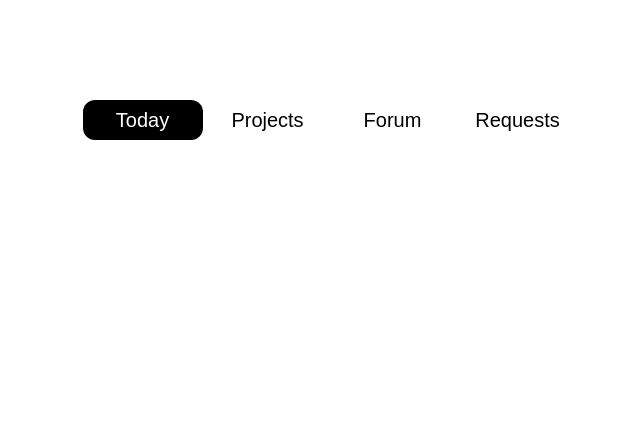
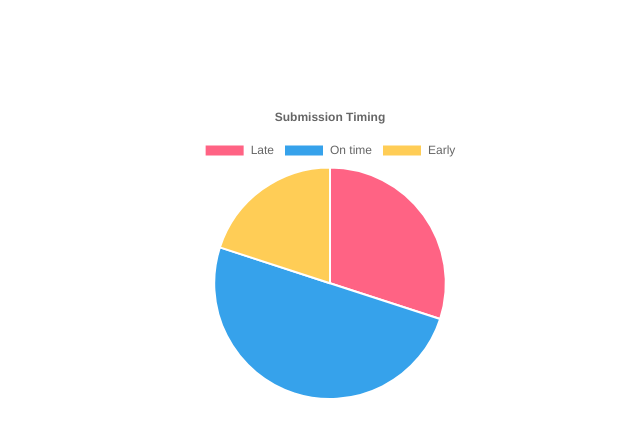
Before and after one commit to 17nbist/COB290-2025-Team-5, a Next.js app: page /dashboard in a window 1280 px wide. Shown: the top 436 px of the page, without its empty margins (310-950 px from the left). Built offline with nearby package versions, Linux system fonts and the light colour scheme.

Commit message:
added piechart

```diff
--- a/src/app/dashboard/page.js
+++ b/src/app/dashboard/page.js
@@ -1,15 +1,23 @@
 "use client";
 import Card from "@/components/Card";
 import NavBar  from "@/components/NavBar";
+import PieChart from "@/components/PieChart";
 import { useEffect, useState } from "react";
 
 export default function Dashboard() {
   const navItems = ["Today", "Projects", "Forum", "Requests"]
   const [activeTab, setActiveTab] = useState(navItems[0]);
-
+    var InputDataExample = {
+    "labels" : ["Late", "On time", "Early"],
+    "dataSetLabel" : "submission(%)",
+    "data" : [17,60,23],
+    "title" : "Submission Timing"
+}
   return (
     <div style={{display: "flex", justifyContent : "center", marginTop : "100px"}}>
-      <NavBar items={navItems} activeTab={activeTab} setActiveTab={setActiveTab}/>
+      {/* <NavBar items={navItems} activeTab={activeTab} setActiveTab={setActiveTab}/>
+      */}
+      <PieChart InputData={InputDataExample}></PieChart>
     </div>
   );
 }
--- a/src/components/Card.js
+++ b/src/components/Card.js
@@ -2,8 +2,8 @@ export default function Card({children, style}) {
   const defaultStyle = {
     padding: "20px",
     borderRadius: "8px",
-    border: "1px solid #dddddd",
-    backgroundColor: "#ffffff",
+    border: "1px solid #000000",
+    backgroundColor: "#ff0000ff",
     boxShadow: "0 2px 8px rgba(0,0,0,0.1)",
   };
 
--- /dev/null
+++ b/src/components/PieChart.js
@@ -0,0 +1,49 @@
+// src/components/PieChart.js
+import React from "react";
+import { Pie } from "react-chartjs-2";
+import {
+    Chart as ChartJS,
+    ArcElement,
+    Tooltip,
+    Legend,
+    Title
+} from "chart.js";
+
+ChartJS.register(ArcElement, Tooltip, Legend, Title);
+
+
+export default function PieChart({InputData}) {
+//     var InputDataExample = {
+//     "labels" : ["label1", "label2", "label3"],
+//     "dataSetLabel" : "label",
+//     "data" : [20,30,40],
+//     "title" : "title"
+// }
+
+    return (
+        <div className="chart-container">
+            <Pie data={{
+                labels: InputData.labels,
+                datasets: [{
+                    label: InputData.dataSetLabel,
+                    data: [30, 50, 20],
+                    backgroundColor: [
+                        'rgb(255, 99, 132)',
+                        'rgb(54, 162, 235)',
+                        'rgb(255, 205, 86)'
+                    ],
+                    hoverOffset: 4
+                }]
+            }}
+                options={{
+                    plugins: {
+                        title: {
+                            display: true,
+                            text: InputData.title
+                        }
+                    }
+                }}
+            />
+        </div>
+    );
+}
```
Also changed, not shown: package.json (+6 -4 lines), 1 other file (tests, documents, lock files or other folders).
